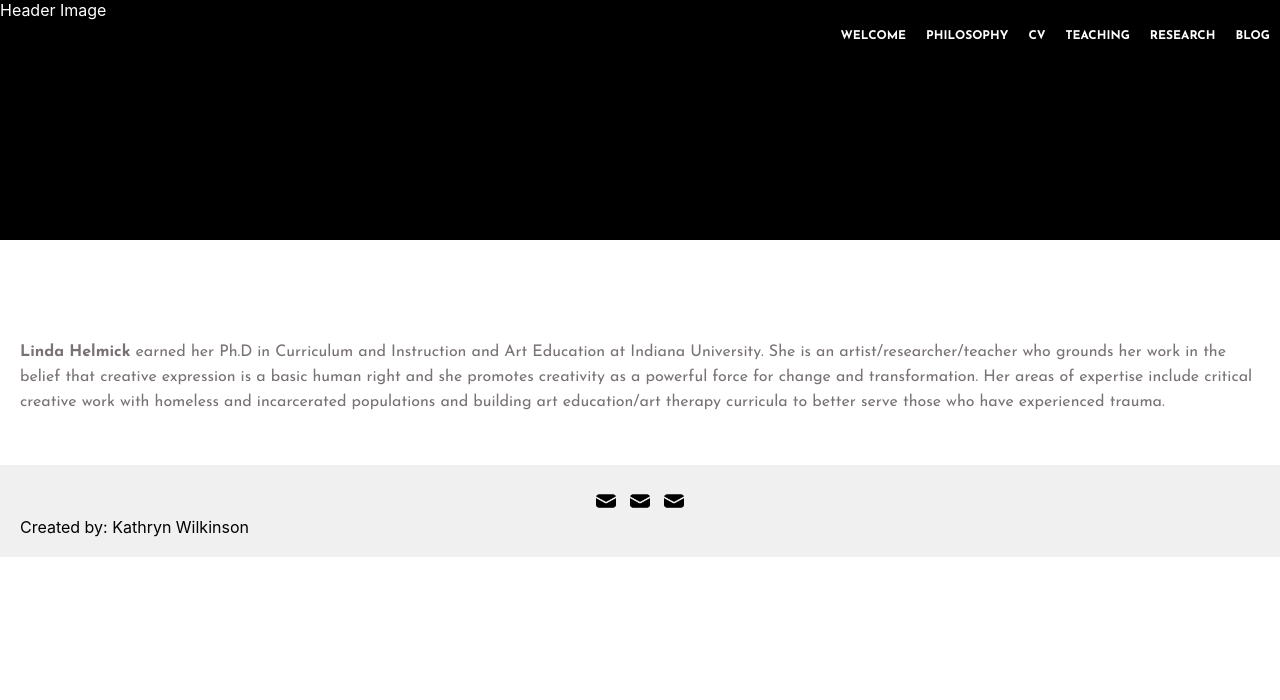
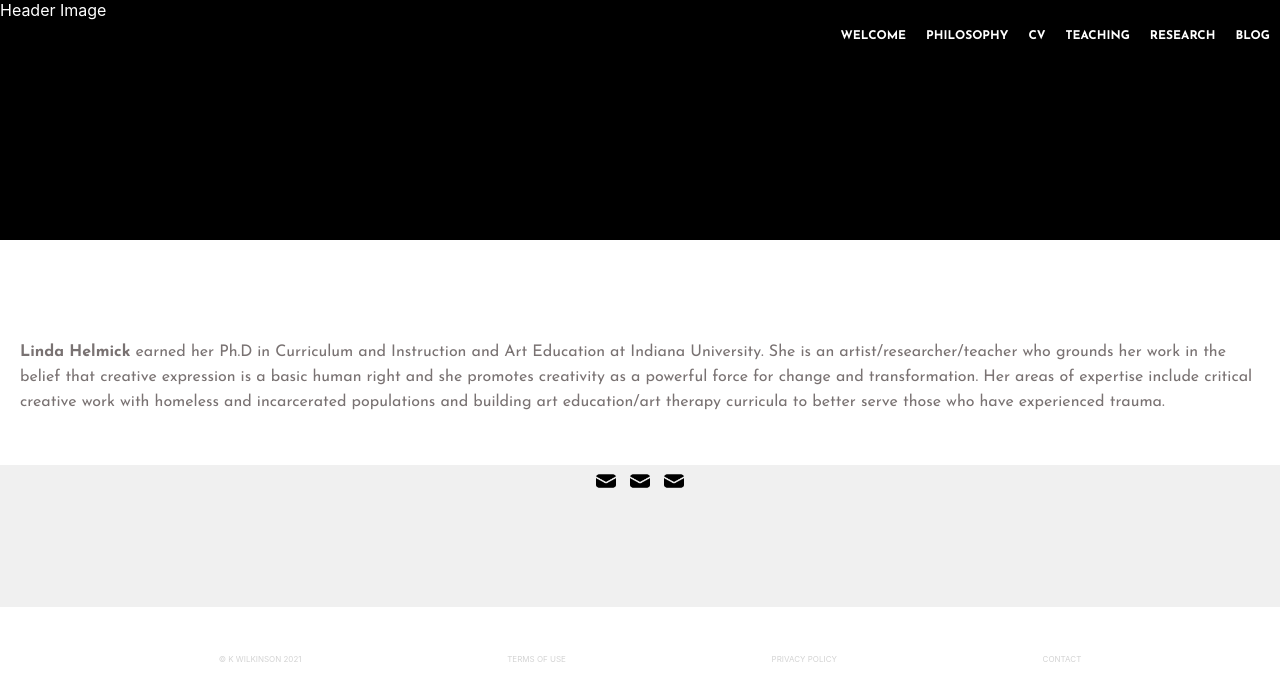
Before and after one commit to kathrynwilkinson/Homepage-Gallery, a React (Create React App) app: page / in a window 1280 px wide. Shown: the top 700 px of the page. Built offline with nearby package versions, Linux system fonts and the light colour scheme.

Commit message:
Add+Style footer

```diff
--- a/src/components/Creator/index.css
+++ b/src/components/Creator/index.css
@@ -0,0 +1,45 @@
+/* PAGE FOOTER STYLE */
+footer {
+    display: flex;
+    flex-direction: row;
+    align-content: flex-end;
+    margin-top: 110px;
+    padding-top: 40px;
+    padding-bottom: 25px;
+    justify-content: space-between;
+    font-size: 8px;
+    /* border-top: 0.5px groove rgba(250, 244, 244, 0.171); */
+    background-color: white;
+}
+.footer-wrapper-1 {
+    display: flex;
+    justify-content: space-evenly;
+    padding-left: 20px;
+    width: 100%;
+}
+.footer-text,
+a.footer-text {
+    display: flex;
+    padding: 7px;
+    color: lightgray !important;
+    text-decoration: none;
+}
+.follow {
+    margin-right: 10px;
+}
+.icon-links {
+    display: flex;
+    position: relative;
+    left: 3px;
+    bottom: 5px;
+    font-size: 12px;
+}
+.follow-link {
+    display: flex;
+    padding: 5px;
+    color: lightgray !important;
+}
+a.footer-text:hover,
+.follow-link:hover {
+    color: rgba(1, 194, 194, 0.37) !important;
+}
--- a/src/components/Creator/index.js
+++ b/src/components/Creator/index.js
@@ -4,8 +4,22 @@ import './index.css';
 export default function Creator () {
     return (
         <div>
-            <div className='creator'>Created by: Kathryn Wilkinson</div>
+            <footer>
+                <div className='footer-wrapper-1'>
+                    <div className='copyright footer-text'>
+                        &copy; K WILKINSON 2021
+                </div>
+                    <div className='term-of-use'>
+                        <a href='' className='footer-text' target='_blank' rel='noreferrer'>TERMS OF USE</a>
+                    </div>
+                    <div class='privacy-policy'>
+                        <a href='' className='footer-text' target='_blank' rel='noreferrer'>PRIVACY POLICY</a>
+                    </div>
+                    <div class='contact'>
+                        <a href='' className='footer-text' target='_blank' rel='noreferrer'>CONTACT</a>
+                    </div>
+                </div>
+            </footer>
         </div>
-
     );
 }
--- a/src/components/Footer/index.css
+++ b/src/components/Footer/index.css
@@ -1,4 +1,3 @@
 .footer {
-    padding: 20px;
     background-color: rgb(240,240,240);
 }
```
